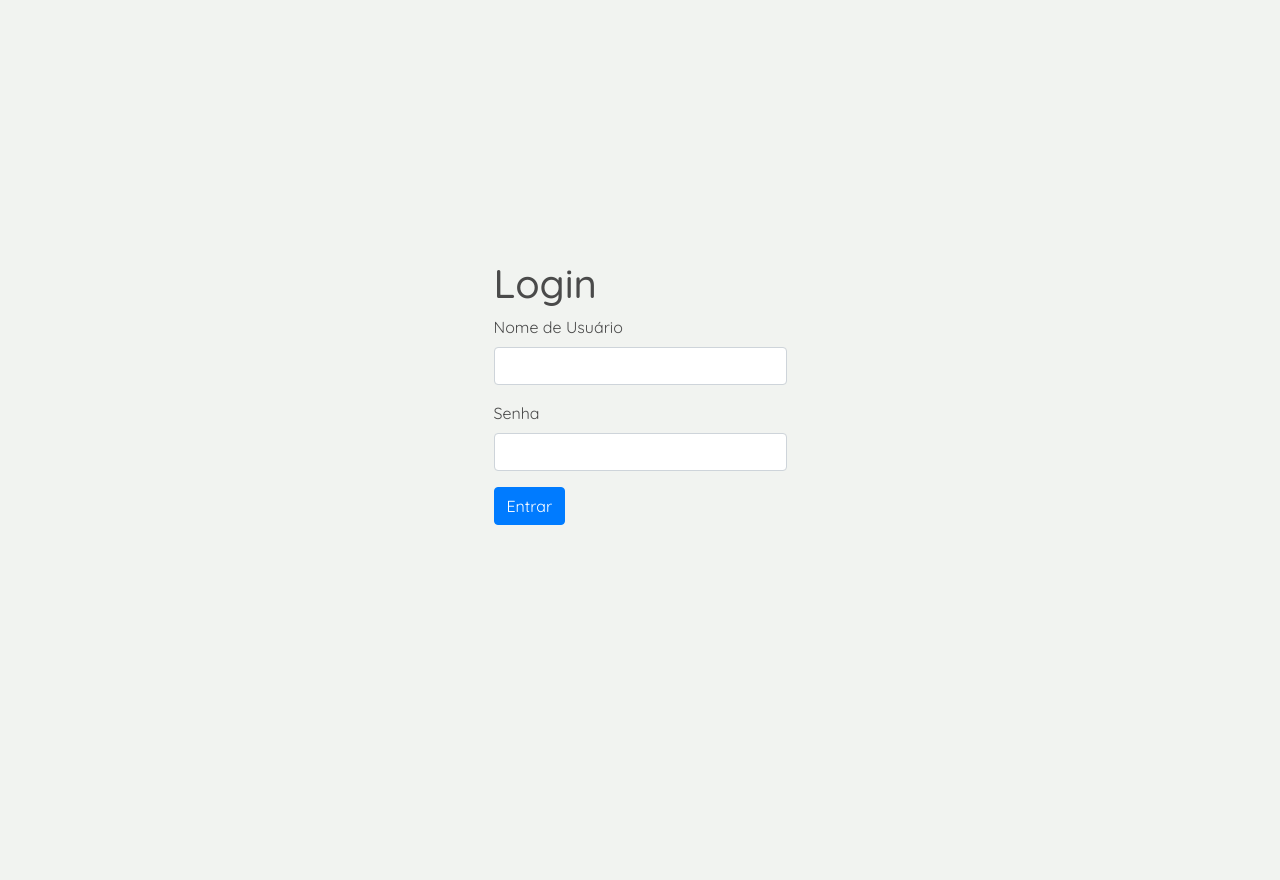
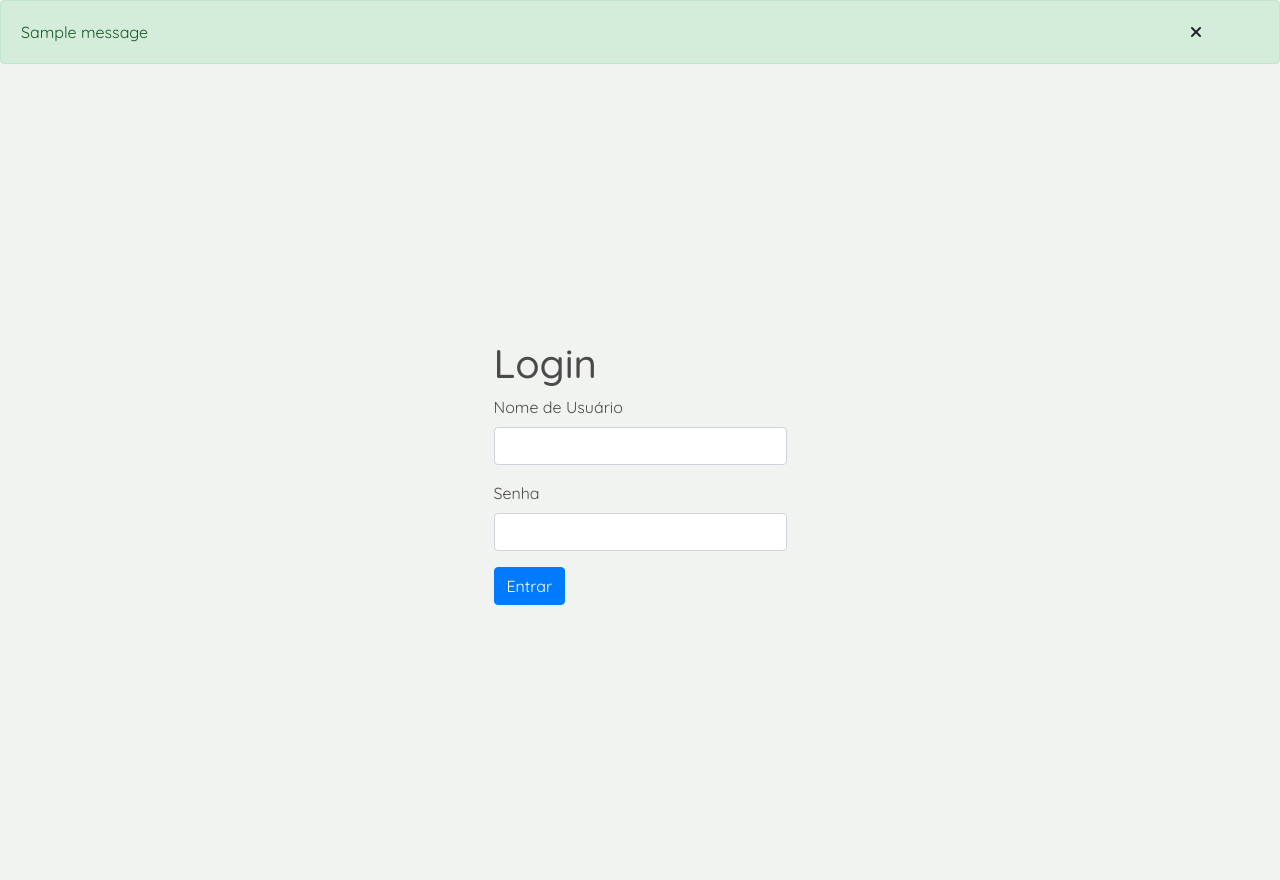
Before and after one commit to kevinwduran/esp32-brotofacil, a Flask app: page /login in a window 1280 px wide. Before the commit the page ends 525 px from the top, so only its background shows below. Run offline with Flask 3, Linux system fonts and the light colour scheme; tables that the repository leaves empty hold one stand-in row (values such as "Sample post"); one stand-in notice (Sample message) is shown; some libraries are stand-ins or nearby versions.

Commit message:
Mensagens de erro e correções

```diff
--- a/flask/app/config.py
+++ b/flask/app/config.py
@@ -3,4 +3,4 @@ import os
 class Config:
     SQLALCHEMY_DATABASE_URI = os.environ.get('DATABASE_URL', 'sqlite:///monitor.db')
     SQLALCHEMY_TRACK_MODIFICATIONS = False
-    SECRET_KEY = '<@tid!*m29!w,vw#hwa&{-!vp_~@$3*?`[u/i=e=c7?6x&vknz{~(`[5*1j_o+1'
+    SECRET_KEY = os.environ.get('SECRET_KEY', '<@tid!*m29!w,vw#hwa&{-!vp_~@$3*?`[u/i=e=c7?6x&vknz{~(`[5*1j_o+1')
--- a/flask/app/controllers/auth.py
+++ b/flask/app/controllers/auth.py
@@ -19,6 +19,8 @@ def register():
             db.session.commit()
             flash('Registro concluído! Você pode fazer login agora.', 'success')
             return redirect(url_for('auth.login'))  # Redirecionar para a página de login
+
+        flash('Formulário inválido. Tente novamente.', 'danger')
 
     return render_template('register.html', form=form)
 
--- a/flask/app/static/styles.css
+++ b/flask/app/static/styles.css
@@ -14,10 +14,13 @@ body {
     font-family: 'Quicksand', sans-serif;
     background-color: #F1F3F0;
     color: #4a4a4a;
+}
+
+.block-content {
     display: flex;
     justify-content: center;
     align-items: center;
-    height: 100vh;
+    min-height: 100vh;
 }
 
 
--- a/flask/app/views/login.html
+++ b/flask/app/views/login.html
@@ -3,10 +3,6 @@
 
 {% block content %}
 <h1>Login</h1>
-
-{% if success %}
-<div class="alert alert-success">{{ success }}</div>
-{% endif %}
 
 <form method="POST" action="">
   {{ form.hidden_tag() }}
--- a/flask/app/views/templates/layout.html
+++ b/flask/app/views/templates/layout.html
@@ -1,23 +1,48 @@
 <!DOCTYPE html>
 <html lang="pt-BR">
+
 <head>
   <meta charset="UTF-8" />
   <meta name="viewport" content="width=device-width, initial-scale=1.0" />
   <title>{% block title %}Meu Aplicativo{% endblock %}</title>
 
-    <link
-      href="https://stackpath.bootstrapcdn.com/bootstrap/4.5.2/css/bootstrap.min.css"
-      rel="stylesheet"
-    />
-    <link
-      rel="stylesheet"
-      href="{{ url_for('static', filename='styles.css') }}"
-    />
+  <link href="https://stackpath.bootstrapcdn.com/bootstrap/4.5.2/css/bootstrap.min.css" rel="stylesheet" />
+  <link rel="stylesheet" href="{{ url_for('static', filename='styles.css') }}" />
 </head>
+
 <body>
+  {% with messages = get_flashed_messages(with_categories=true) %}
+  {% if messages %}
+  {% for category, message in messages %}
+  <div
+    class="alert alert-{{ category }} alert-dismissible fade show d-flex justify-content-between align-items-center gap-2"
+    role="alert">
+    <p class="m-0">
+      {{ message }}
+    </p>
+    <button type="button" class="btn" data-bs-dismiss="alert" aria-label="Close">
+      <i class="fa-solid fa-xmark"></i>
+    </button>
+  </div>
+  {% endfor %}
+  {% endif %}
+  {% endwith %}
+
+  <div class="block-content">
     <main>{% block content %} {% endblock %}</main>
+  </div>
+
   <script src="https://code.jquery.com/jquery-3.5.1.slim.min.js"></script>
-    <script src="https://cdn.jsdelivr.net/npm/@popperjs/core@2.9.3/dist/umd/popper.min.js"></script>
-    <script src="https://stackpath.bootstrapcdn.com/bootstrap/4.5.2/js/bootstrap.min.js"></script>
+  <script src="https://cdn.jsdelivr.net/npm/@popperjs/core@2.11.8/dist/umd/popper.min.js"
+    integrity="sha384-I7E8VVD/ismYTF4hNIPjVp/Zjvgyol6VFvRkX/vR+Vc4jQkC+hVqc2pM8ODewa9r"
+    crossorigin="anonymous"></script>
+  <link rel="stylesheet" href="https://cdnjs.cloudflare.com/ajax/libs/font-awesome/6.6.0/css/all.min.css"
+    integrity="sha512-Kc323vGBEqzTmouAECnVceyQqyqdsSiqLQISBL29aUW4U/M7pSPA/gEUZQqv1cwx4OnYxTxve5UMg5GT6L4JJg=="
+    crossorigin="anonymous" referrerpolicy="no-referrer" />
+  <script src="https://cdn.jsdelivr.net/npm/bootstrap@5.3.3/dist/js/bootstrap.min.js"
+    integrity="sha384-0pUGZvbkm6XF6gxjEnlmuGrJXVbNuzT9qBBavbLwCsOGabYfZo0T0to5eqruptLy"
+    crossorigin="anonymous"></script>
+
 </body>
+
 </html>
```
Also changed, not shown: flask/app/views/register.html (line endings or trailing spaces). Lines whose indentation alone changed are shown as unchanged.
